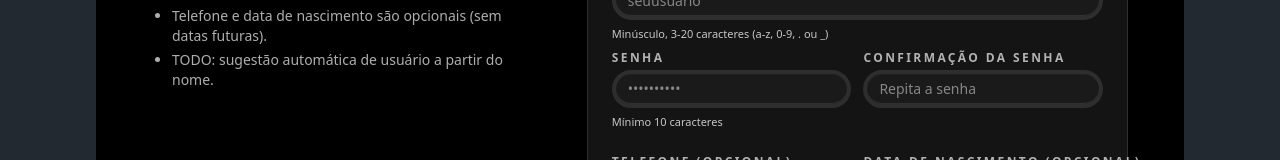
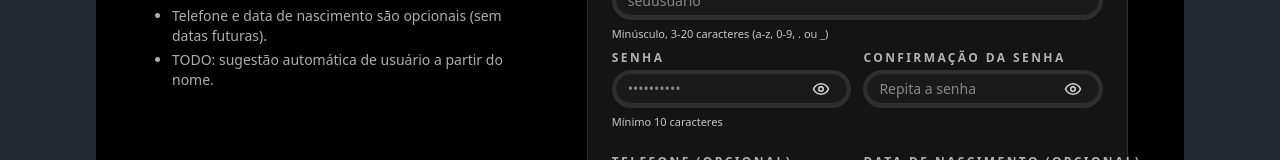
Before and after one commit to bruno2608/bjjacademy-codex, a Next.js app: page /cadastro in a window 1280 px wide. Shown: the part 334-494 px from the top of the page. Built offline with nearby package versions, Linux system fonts and the light colour scheme; sample sign-in values are in the browser's storage.

Commit message:
Fix: Implementando Show or hide password e colocando senha em comentario pra facilitar teste.

```diff
--- a/app/login/page.jsx
+++ b/app/login/page.jsx
@@ -5,7 +5,7 @@
  */
 import { Suspense, useEffect, useState } from 'react';
 import { useRouter, useSearchParams } from 'next/navigation';
-import { ShieldCheck, ArrowRight } from 'lucide-react';
+import { ShieldCheck, ArrowRight, Eye, EyeOff } from 'lucide-react';
 import { ZkContainer } from '@/components/zekai-ui/ZkContainer';
 import { ZkThemeDebug } from '@/components/ZkThemeDebug';
 import { ZAlert } from '@/app/z-ui/_components/ZAlert';
@@ -22,6 +22,7 @@ function LoginContent() {
   const [error, setError] = useState('');
   const [touched, setTouched] = useState({ identifier: false, senha: false });
   const [isSubmitting, setIsSubmitting] = useState(false); // simple loading flag to reuse in other async flows
+  const [showPassword, setShowPassword] = useState(false);
   const hasGlobalError = Boolean(error);
 
   const identifierError = !form.identifier && touched.identifier ? 'Informe e-mail ou usuário.' : '';
@@ -162,18 +163,29 @@ function LoginContent() {
                       Senha
                     </span>
                   </label>
+                  <div className="relative">
                     <input
                       name="senha"
-                    type="password"
+                      type={showPassword ? 'text' : 'password'}
                       placeholder="********"
                       value={form.senha}
                       onChange={handleChange}
                       onBlur={() => setTouched((prev) => ({ ...prev, senha: true }))}
                       aria-invalid={senhaHasError}
                       disabled={isSubmitting}
-                    className={`input input-bordered w-full text-sm transition-colors ${senhaHasError ? 'input-error' : ''}`}
+                      className={`input input-bordered w-full pr-12 text-sm transition-colors ${senhaHasError ? 'input-error' : ''}`}
                       required
                     />
+                    <button
+                      type="button"
+                      onClick={() => setShowPassword((prev) => !prev)}
+                      aria-label={showPassword ? 'Ocultar senha' : 'Mostrar senha'}
+                      aria-pressed={showPassword}
+                      className="absolute inset-y-0 right-2 my-auto inline-flex h-9 w-9 items-center justify-center rounded-lg text-base-content/80 transition hover:bg-base-200 focus:outline-none focus-visible:outline focus-visible:outline-2 focus-visible:outline-primary/60"
+                    >
+                      {showPassword ? <EyeOff size={18} /> : <Eye size={18} />}
+                    </button>
+                  </div>
                   {senhaError && (
                     <p className="text-xs text-error">{senhaError}</p>
                   )}
@@ -247,7 +259,7 @@ function LoginContent() {
                   title="Ambiente de piloto"
                   className="text-left"
                 >
-                  Use as credenciais de teste fornecidas para acessar o painel.
+                  BJJ@pilot2025
                   Não utilize dados reais de alunos.
                 </ZAlert>
               </div>
--- a/components/ui/ValidatedField.tsx
+++ b/components/ui/ValidatedField.tsx
@@ -1,6 +1,7 @@
 'use client';
 
-import { forwardRef, useMemo } from 'react';
+import { forwardRef, useMemo, useState } from 'react';
+import { Eye, EyeOff } from 'lucide-react';
 import type { InputHTMLAttributes } from 'react';
 
 export type ValidatedFieldProps = {
@@ -8,10 +9,11 @@ export type ValidatedFieldProps = {
   helper?: string;
   error?: string;
   success?: string;
+  showPasswordToggle?: boolean;
 } & InputHTMLAttributes<HTMLInputElement>;
 
 const ValidatedField = forwardRef<HTMLInputElement, ValidatedFieldProps>(
-  ({ label, helper, error, success, className = '', ...props }, ref) => {
+  ({ label, helper, error, success, showPasswordToggle, className = '', type = 'text', ...props }, ref) => {
     const message = useMemo(() => {
       if (error) return { tone: 'text-error', content: error };
       if (success) return { tone: 'text-success', content: success };
@@ -19,17 +21,35 @@ const ValidatedField = forwardRef<HTMLInputElement, ValidatedFieldProps>(
       return null;
     }, [error, helper, success]);
 
+    const [showPassword, setShowPassword] = useState(false);
+    const shouldTogglePassword = (showPasswordToggle ?? type === 'password') && type === 'password';
+    const resolvedType = shouldTogglePassword ? (showPassword ? 'text' : 'password') : type;
+
     return (
       <label className="form-control w-full">
         <div className="label pb-1">
           <span className="label-text text-xs font-semibold uppercase tracking-[0.2em] text-bjj-gray-200/80">{label}</span>
           {success && <span className="label-text-alt text-[11px] text-success">Ok</span>}
         </div>
-        <input
-          ref={ref}
-          className={`input input-bordered w-full border-bjj-gray-800 bg-bjj-gray-900 text-sm text-bjj-gray-100 focus:border-bjj-red focus:outline-none ${className}`}
-          {...props}
-        />
+        <div className="relative">
+          <input
+            ref={ref}
+            type={resolvedType}
+            className={`input input-bordered w-full border-bjj-gray-800 bg-bjj-gray-900 text-sm text-bjj-gray-100 focus:border-bjj-red focus:outline-none ${shouldTogglePassword ? 'pr-12' : ''} ${className}`}
+            {...props}
+          />
+          {shouldTogglePassword && (
+            <button
+              type="button"
+              onClick={() => setShowPassword((prev) => !prev)}
+              aria-label={showPassword ? 'Ocultar senha' : 'Mostrar senha'}
+              aria-pressed={showPassword}
+              className="absolute inset-y-0 right-3 my-auto inline-flex h-9 w-9 items-center justify-center rounded-lg text-bjj-gray-200 transition hover:bg-bjj-gray-800 focus:outline-none focus:ring-2 focus:ring-bjj-red/60"
+            >
+              {showPassword ? <EyeOff size={18} /> : <Eye size={18} />}
+            </button>
+          )}
+        </div>
         {message && (
           <div className="label pt-1">
             <span className={`label-text-alt text-[11px] ${message.tone}`}>{message.content}</span>
```
Lines whose indentation alone changed are shown as unchanged.
